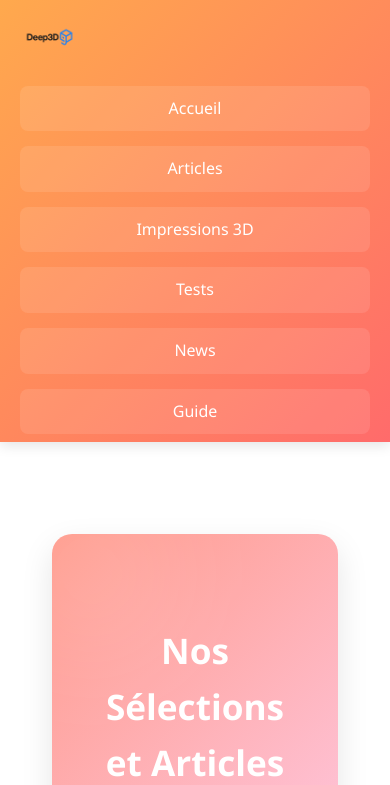
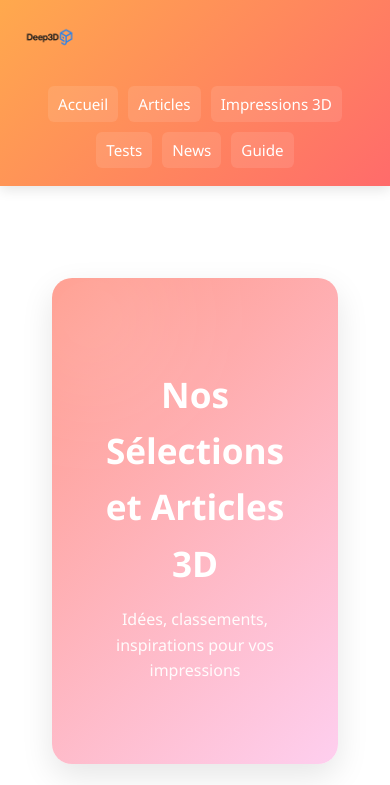
Before and after one commit to changetheworld06/deep3d, a Flask app: page / in a window 390 px wide. Shown: the top 785 px of the page. Run offline with Flask 3, Linux system fonts and the light colour scheme.

Commit message:
🔧 Amélioration navigation mobile : barre moins encombrante

```diff
--- a/static/css/style.css
+++ b/static/css/style.css
@@ -75,14 +75,19 @@ header {
 /* ----------------- RESPONSIVE HEADER ----------------- */
 @media (max-width: 768px) {
   .navbar-links {
-    flex-direction: column;
-    width: 100%;
-    margin-top: 10px;
+    flex-wrap: wrap;
+    justify-content: center;
+    gap: 10px;
+    padding: 10px 0;
   }
 
   .navbar-links a {
-    width: 100%;
-    text-align: center;
+    padding: 6px 10px;
+    font-size: 0.95rem;
+    width: auto;
+    display: inline-block;
+    border-radius: 6px;
+    background: rgba(255, 255, 255, 0.1);
   }
 }
 
```
